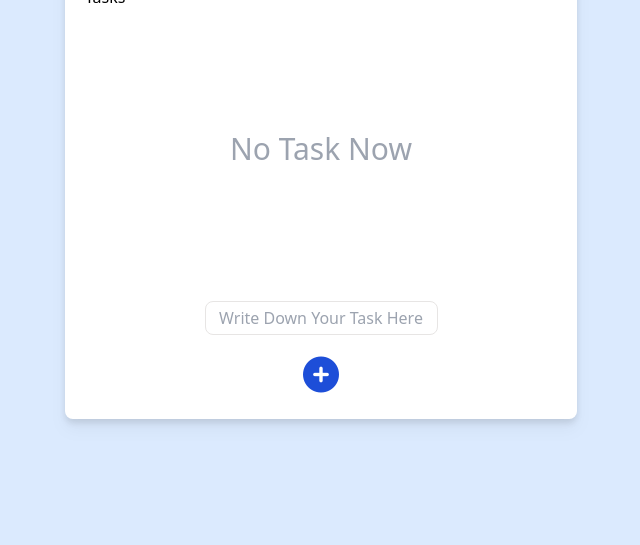
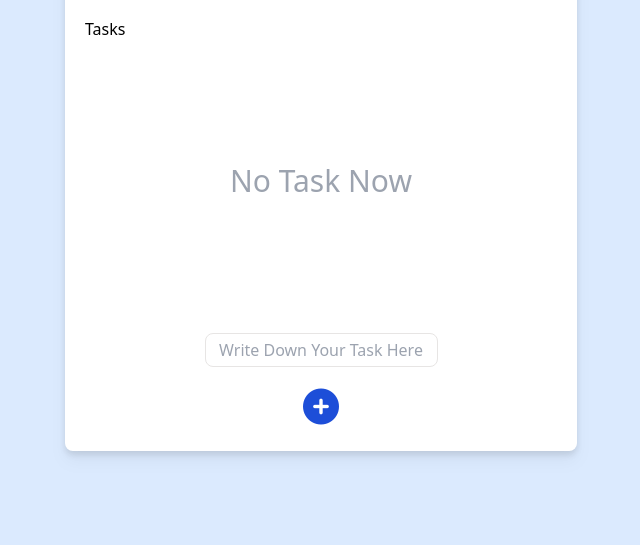
Before and after one commit to J-Shun/simple-todolist-react, a plain HTML site: page index.html in a window 1280 px wide. Shown: the part 255-800 px from the top of the page, without its empty margins (319-959 px from the left). Drawn offline with nearby package versions, Linux system fonts and the light colour scheme; no server answers.

Commit message:
Fix margin

```diff
--- a/index.html
+++ b/index.html
@@ -12,8 +12,8 @@
     />
     <link rel="stylesheet" href="customize.css" />
   </head>
-  <body>
-    <div id="root" class="bg-blue-100 min-h-screen px-2"></div>
+  <body class="bg-blue-100">
+    <div id="root" class="bg-blue-100 min-h-full px-2"></div>
     <script src="https://unpkg.com/babel-standalone@6/babel.min.js"></script>
     <script
       src="https://unpkg.com/react@18/umd/react.development.js"
--- a/index.js
+++ b/index.js
@@ -341,7 +341,7 @@ const Add = ({
 };
 
 root.render(
-  <div className="max-w-lg mx-auto bg-white rounded-lg overflow-hidden drop-shadow-lg">
+  <div className="max-w-lg mx-auto bg-white rounded-lg overflow-hidden drop-shadow-lg mt-8">
     <Banner />
     <List />
   </div>
```
